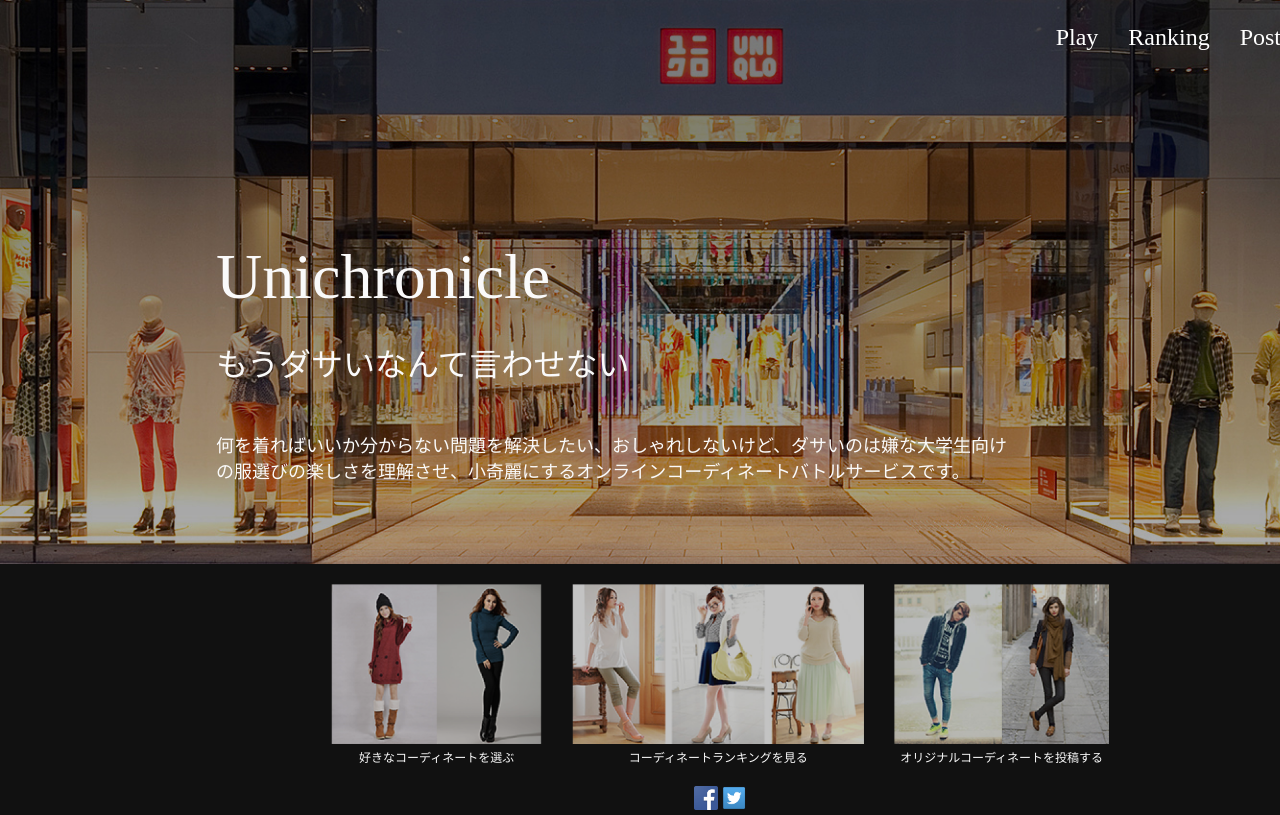
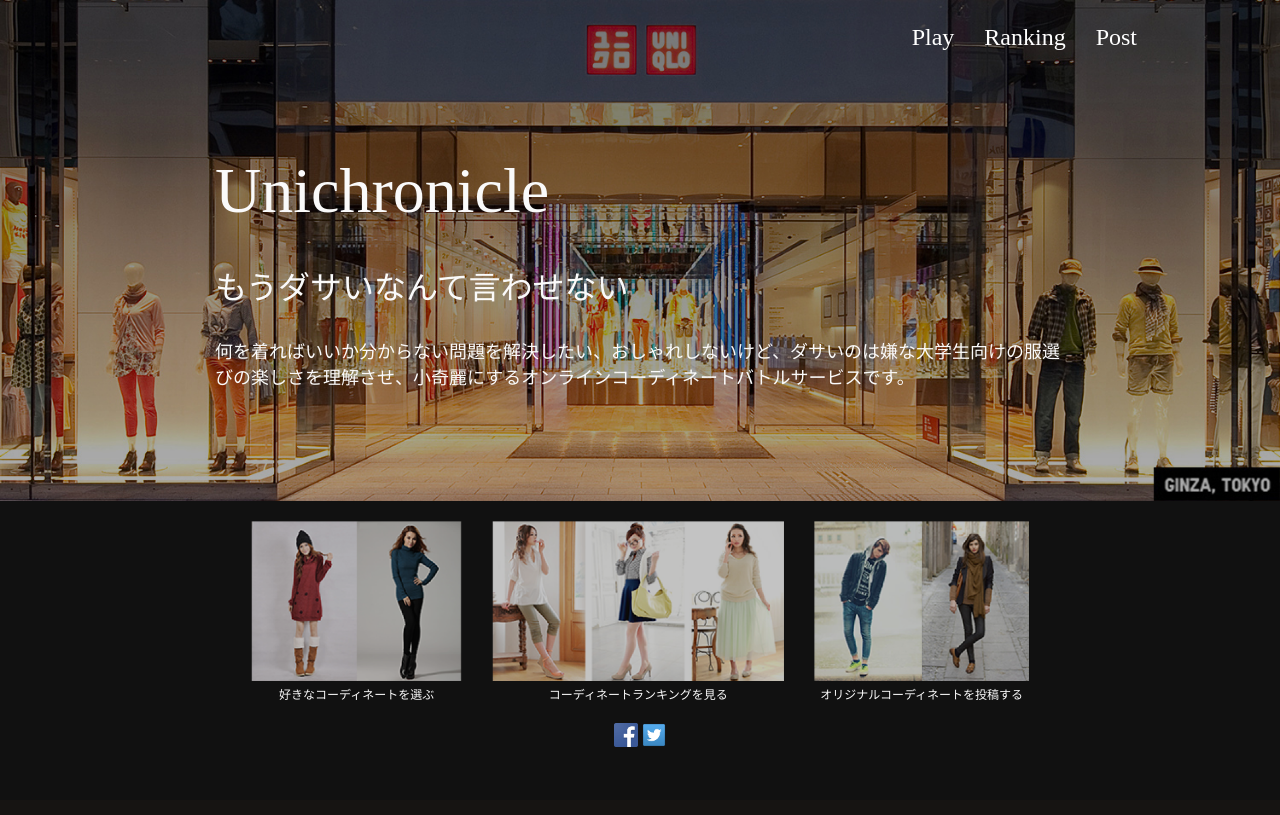
Before and after one commit to enpitut/cynts, a CakePHP app: template app/src/Template/Pages/home.ctp in a window 1280 px wide; the page is wider, and only the part inside the window is pictured. After the commit the page ends 747 px from the top of that part, so only its background shows below. Run offline with PHP 8.4 and a stand-in for CakePHP, Linux system fonts and the light colour scheme; the template is opened without the code that fills it, so the values that code supplies are empty; some libraries are stand-ins or nearby versions.

Commit message:
Support 1024x768 displays

```diff
--- a/app/src/Template/Pages/home.ctp
+++ b/app/src/Template/Pages/home.ctp
@@ -31,25 +31,21 @@ $(function(){
     });
 </script>
 <div id="title">
-<div style="font-size: 64px; margin: 150px 0 25px 0;">Unichronicle</div>
+Unichronicle
 </div>
 <div id="fader">
+  <div style="width: 100%; height:100%;">
+    <div style="font-size: 32px; margin: 1% auto;">もうダサいなんて言わせない</div>
+    <br />
     <div>
-<div style="font-size: 32px; margin: 0 0 25px 0;">もうダサいなんて言わせない</div>
-<br />
-<div style="width: 800px;">
     何を着ればいいか分からない問題を解決したい、おしゃれしないけど、ダサいのは嫌な大学生向けの服選びの楽しさを理解させ、小奇麗にするオンラインコーディネートバトルサービスです。
     </div>
   </div>
-<div>
-<div style="width: 800px;">
-ここにコーデバトルの説明文とかが入ります
+  <div style="width: 100%;">
+    ここにコーデバトルの説明文とかが入ります!!!!!!!!!!!!!!!!!!!
   </div>
-</div>
-<div>
-<div style="width: 800px;">
+  <div style="width: 100%;">
     <img src="https://camo.githubusercontent.com/c635a8cf40b8bf8dacd31e2aca4d0f466caef8b2/68747470733a2f2f692e6779617a6f2e636f6d2f66656663363665616434313262316534353637393738346631653566363663342e706e67" />
-</div>
   </div>
 </div>
 
--- a/app/webroot/css/base.css
+++ b/app/webroot/css/base.css
@@ -73,21 +73,23 @@ header {
   position: relative;
   float: left;
   width: 100%;
-  min-width: 1440px;
+  min-width: 900px;
   background-image: url("/img/view/top.jpg");
   background-size: 100% auto;
 }
 
 #title {
   position:relative;
-  margin: 240px auto 0px auto;
-  width: 70%;
+  margin: 12% auto 2% auto;
+  width: 850px;
+  font-size: 64px;
 }
 
 #fader {
   position:relative;
   margin: 0 auto;
-  width: 70%;
+  width: 850px;
+  height: 100%;
 }
 
 #fader > * {
@@ -95,14 +97,14 @@ header {
   left: 0;
   top: 0;
   display: block;
- }
+}
 
 #maincolumn {
   position: relative;
   float: left;
   margin: 20px auto;
   width: 100%;
-  min-width: 1440px;
+  min-width: 900px;
 }
 
 #centermenu ul {
```
Lines whose indentation alone changed are shown as unchanged.
